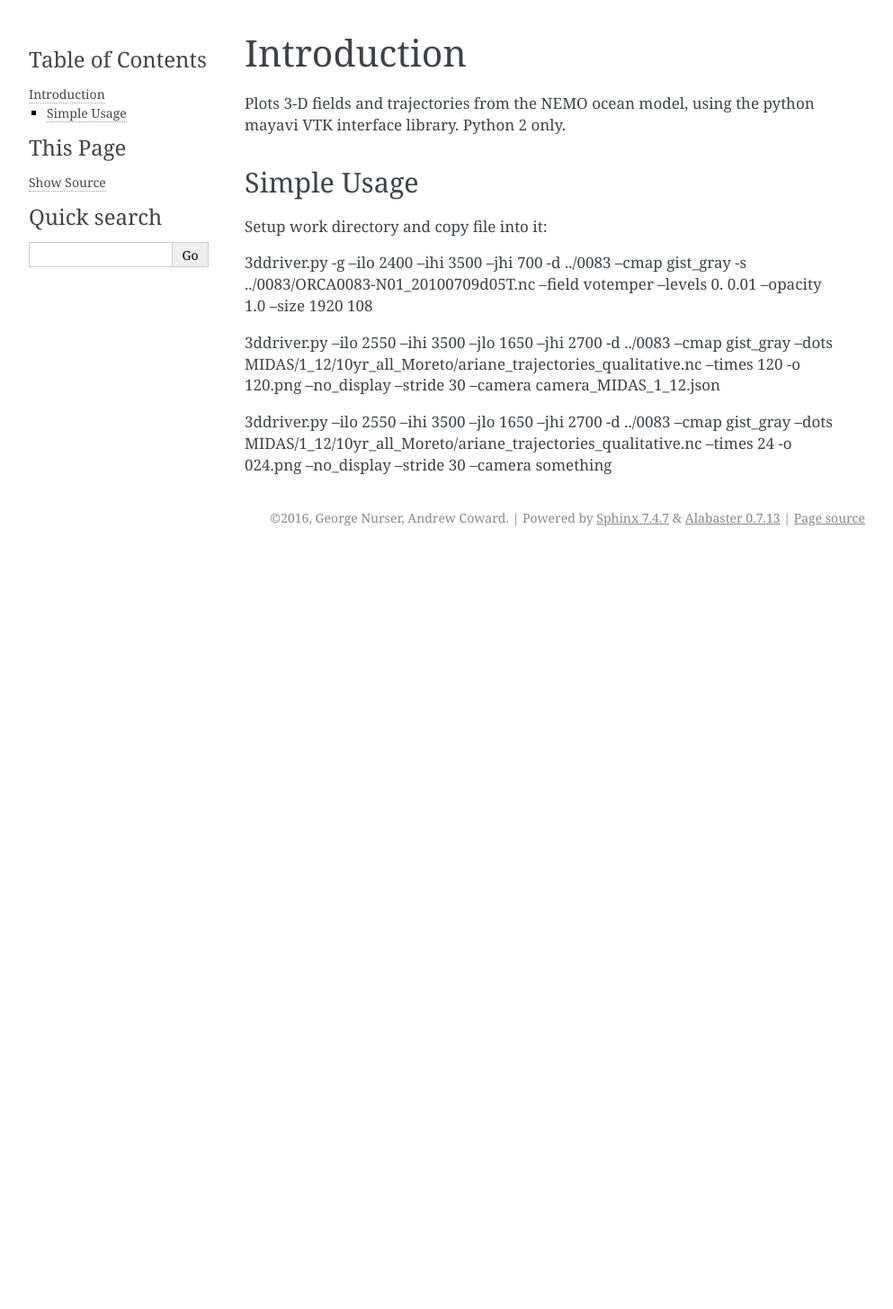
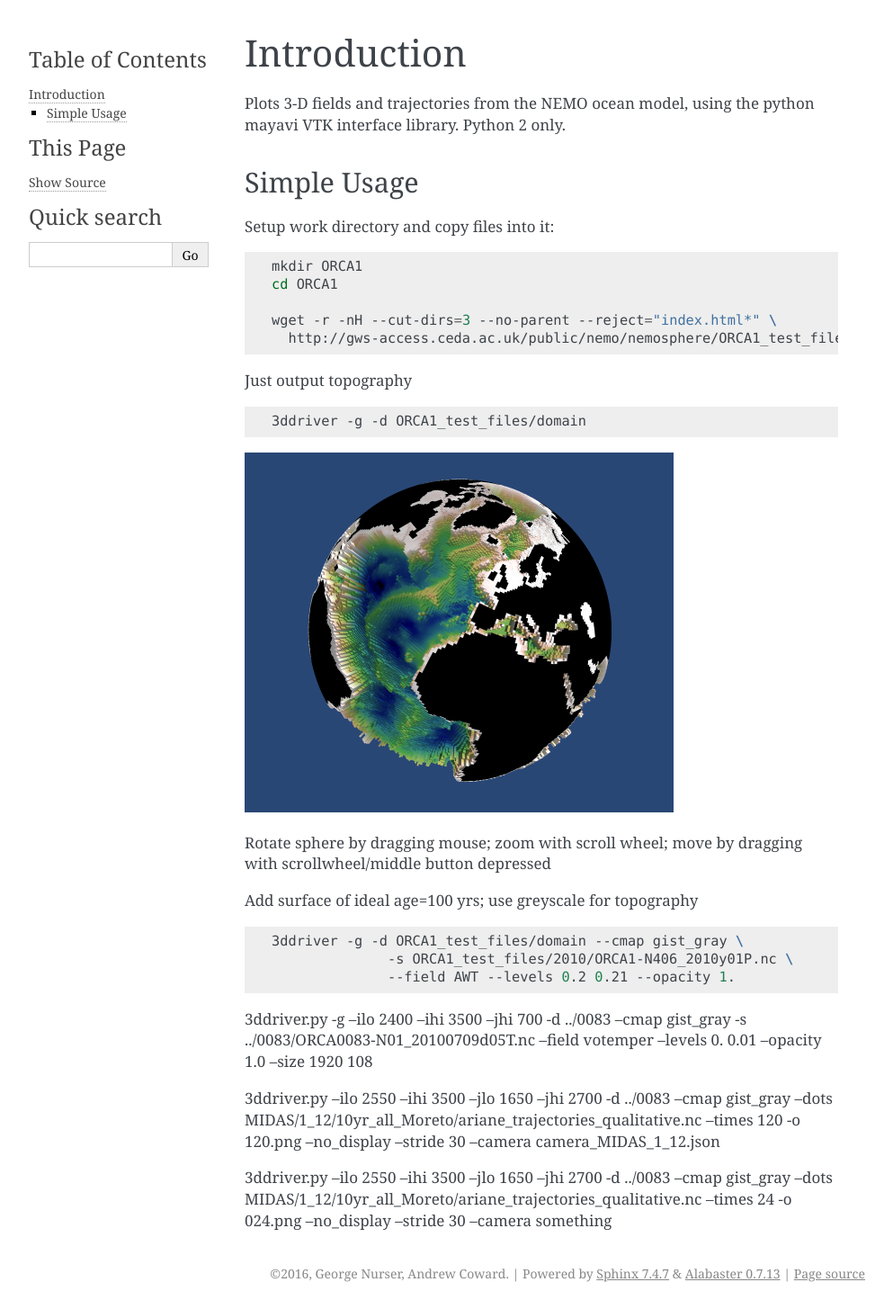
Before and after one commit to NEMO-NOC/nemosphere, a Sphinx documentation site: the page built from docs/intro.rst, in a window 1280 px wide. Shown: the whole page at 90% size, without its empty margins (148-1141 px from the left). Built offline with Sphinx 7.4.7, drawn with Linux system fonts in a browser that asks for light colours; pages that are not in the unit, such as notebooks, are missing from menus; before the commit the page ends 900 px from its top, so only the background shows below that.

Commit message:
added topo_orca1.png & modified intro.rst to suit

```diff
--- a/docs/intro.rst
+++ b/docs/intro.rst
@@ -4,21 +4,36 @@ Introduction
 Plots 3-D fields and trajectories from the NEMO ocean model, using the python mayavi VTK interface library. Python 2 only.
 
 Simple Usage
-=========
+============
 
-Setup work directory and copy file into it:
+Setup work directory and copy files into it:
 
 .. highlight:: bash
+
+::
 
  mkdir ORCA1
  cd ORCA1
 
- wget -r -nH --cut-dirs=3 --no-parent --reject="index.html*" \ http://gws-access.ceda.ac.uk/public/nemo/nemosphere/ORCA1_test_files/
+ wget -r -nH --cut-dirs=3 --no-parent --reject="index.html*" \
+   http://gws-access.ceda.ac.uk/public/nemo/nemosphere/ORCA1_test_files/
+
+Just output topography ::
 
  3ddriver -g -d ORCA1_test_files/domain
 
- 3ddriver.py -g -d ORCA1_test_files/domain --cmap gist_gray -s ORCA1_test_files/2010/ORCA1-N406_2010y01.nc --field vosaline --levels 34.5 34.52 --opacity 1.
- wget -r -nH --cut-dirs=3 --no-parent --reject="index.html*" \ http://gws-access.ceda.ac.uk/public/nemo/nemosphere/ORCA1_test_files/
+.. image:: images/topo_orca1.png
+	    :scale: 50 %
+
+Rotate sphere by dragging mouse; zoom with scroll wheel;
+move by dragging with scrollwheel/middle button depressed
+
+Add surface of ideal age=100 yrs; use greyscale for topography ::
+
+ 3ddriver -g -d ORCA1_test_files/domain --cmap gist_gray \
+	       -s ORCA1_test_files/2010/ORCA1-N406_2010y01P.nc \
+	       --field AWT --levels 0.2 0.21 --opacity 1.
+
 
 3ddriver.py -g --ilo 2400 --ihi 3500 --jhi 700 -d ../0083  --cmap gist_gray  -s ../0083/ORCA0083-N01_20100709d05T.nc --field votemper --levels 0. 0.01 --opacity 1.0  --size 1920 108
 
```
Also changed, not shown: docs/images/topo_orca1.png (added).
